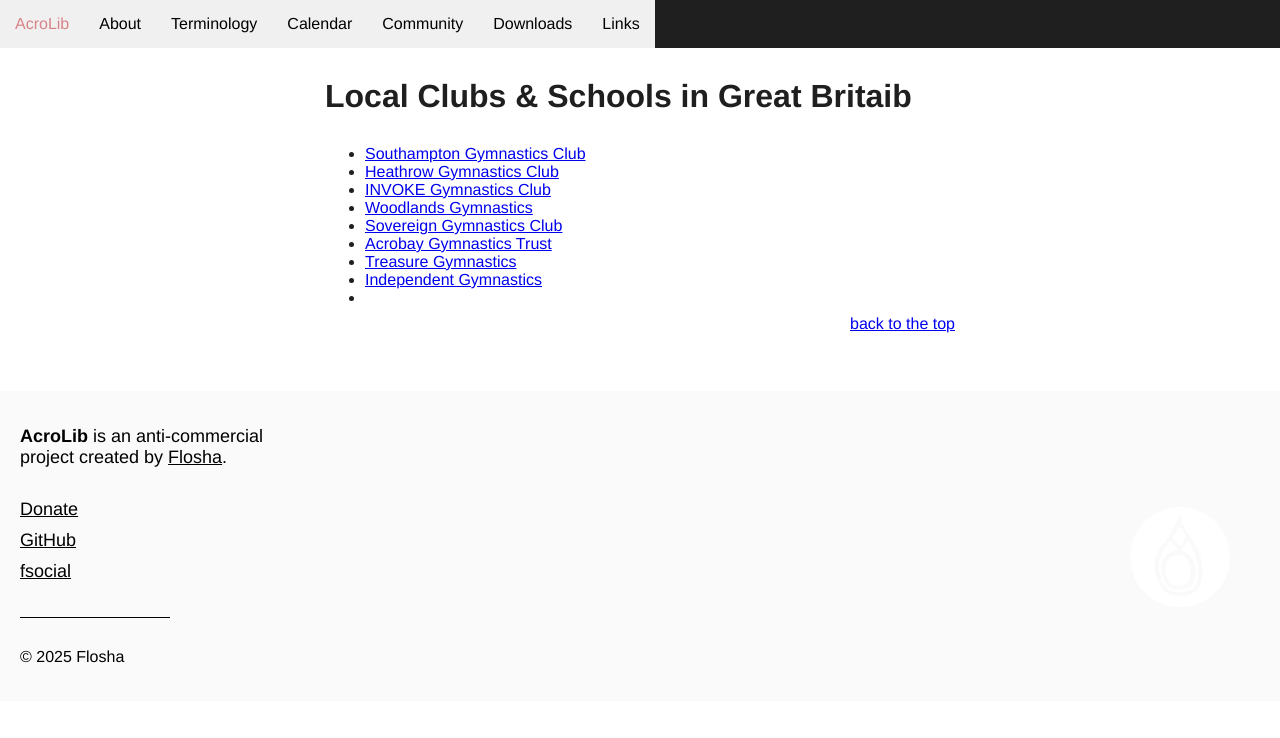
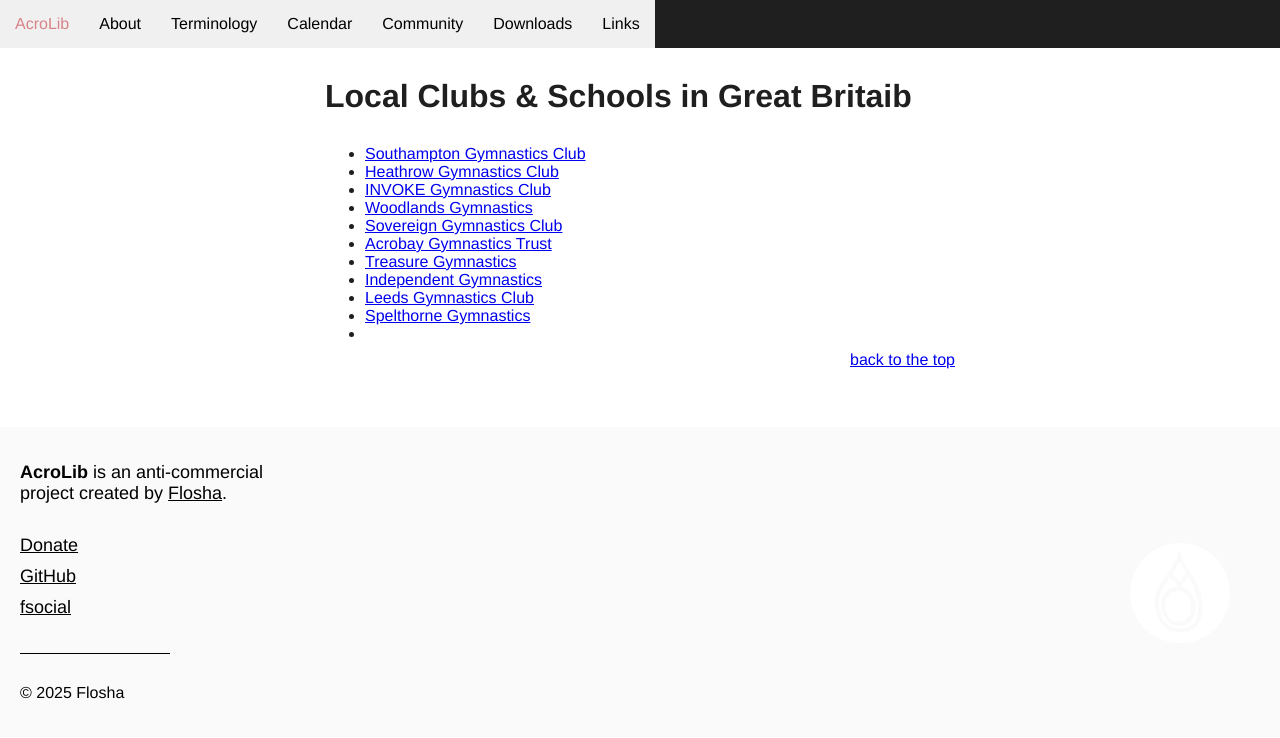
Before and after one commit to floshin/acrolib, a Jekyll site: the page built from local/greatbritain.md, in a window 1280 px wide. Shown: the top 738 px of the page. Built offline with Jekyll 4.4.1, drawn with Linux system fonts in a browser that asks for light colours; our own code applies the rules of GitHub Pages for plain Markdown files.

Commit message:
Update greatbritain.md

```diff
--- a/local/greatbritain.md
+++ b/local/greatbritain.md
@@ -8,4 +8,6 @@
 * [Acrobay Gymnastics Trust](https://www.acrobay.co.uk/blank-1)
 * [Treasure Gymnastics](https://acro.treasuregymnastics.co.uk/home)
 * [Independent Gymnastics](https://www.independentgymnastics.com/disciplines/acrobatic-gymnastics/)
+* [Leeds Gymnastics Club](https://leedsgymnastics.com/gymnasts/history/)
+* [Spelthorne Gymnastics](https://www.spelthornegymnastics.com/)
 *
```
